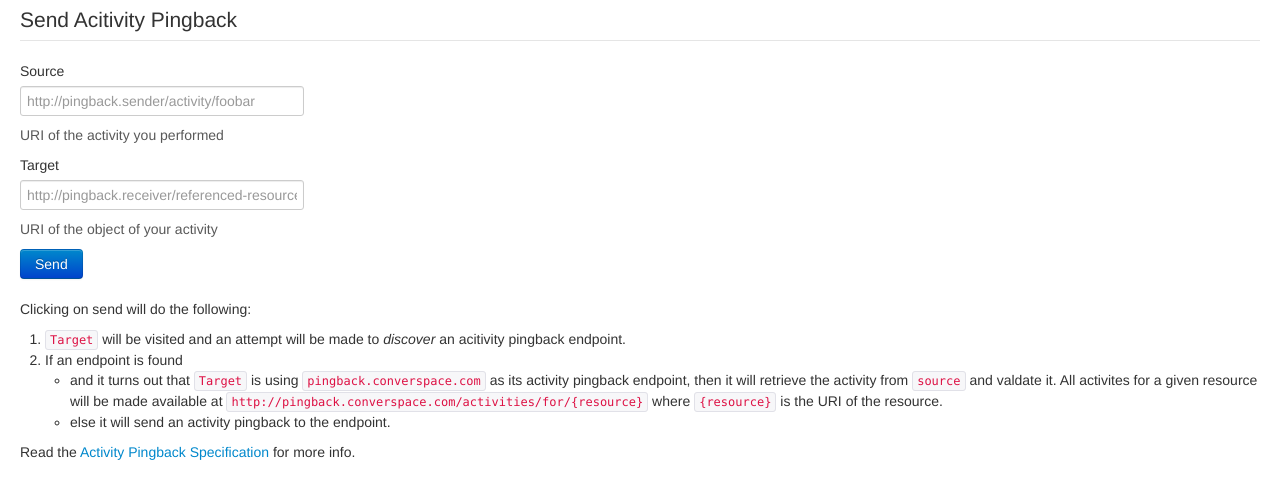
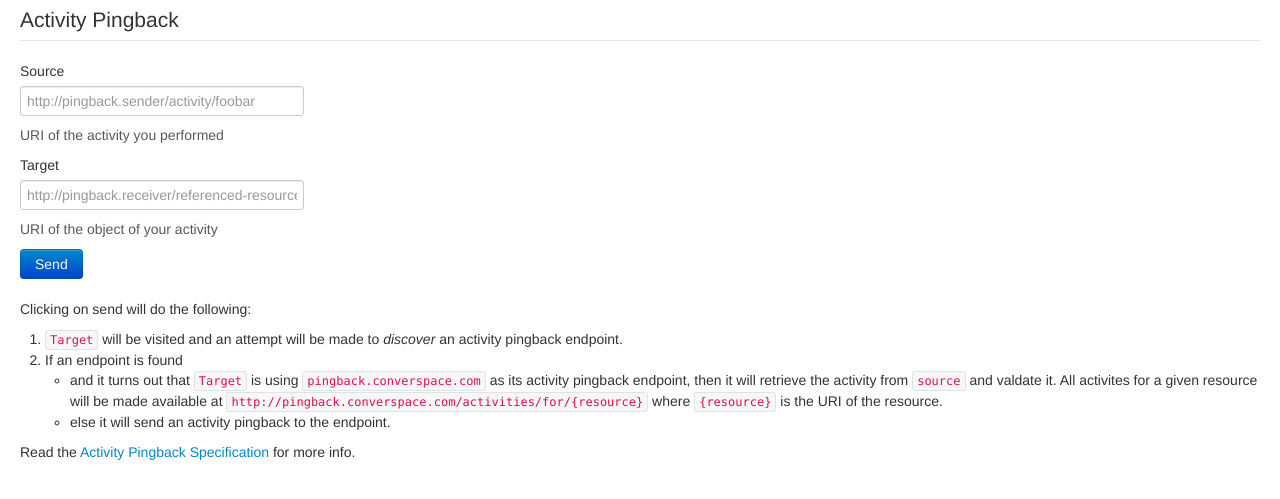
Before and after one commit to converspace/pingback.converspace.com, a PHP site: page /templates/index.html.php in a window 1280 px wide. Shown: the top 499 px of the page. Run offline with PHP 8.4, Linux system fonts and the light colour scheme.

Commit message:
Copy edits...

```diff
--- a/templates/index.html.php
+++ b/templates/index.html.php
@@ -9,7 +9,7 @@
 
 	<form action="" method="post">
 
-		<legend>Send Acitivity Pingback</legend>
+		<legend>Activity Pingback</legend>
 
 		<label for="source">Source</label>
 		<input class="input-xlarge" type="text" name='source' id="source" placeholder="http://pingback.sender/activity/foobar">
@@ -26,7 +26,7 @@
 		<div>
 			<p>Clicking on send will do the following:
 				<ol>
-					<li><code>Target</code> will be visited and an attempt will be made to <em>discover</em> an acitivity pingback endpoint.</li>
+					<li><code>Target</code> will be visited and an attempt will be made to <em>discover</em> an activity pingback endpoint.</li>
 					<li>If an endpoint is found
 						<ul>
 							<li>and it turns out that <code>Target</code> is using <code>pingback.converspace.com</code> as its activity pingback endpoint, then it will retrieve the activity from <code>source</code> and valdate it.  All activites for a given resource will be made available at <code>http://pingback.converspace.com/activities/for/{resource}</code> where <code>{resource}</code> is the URI of the resource.</li>
```
